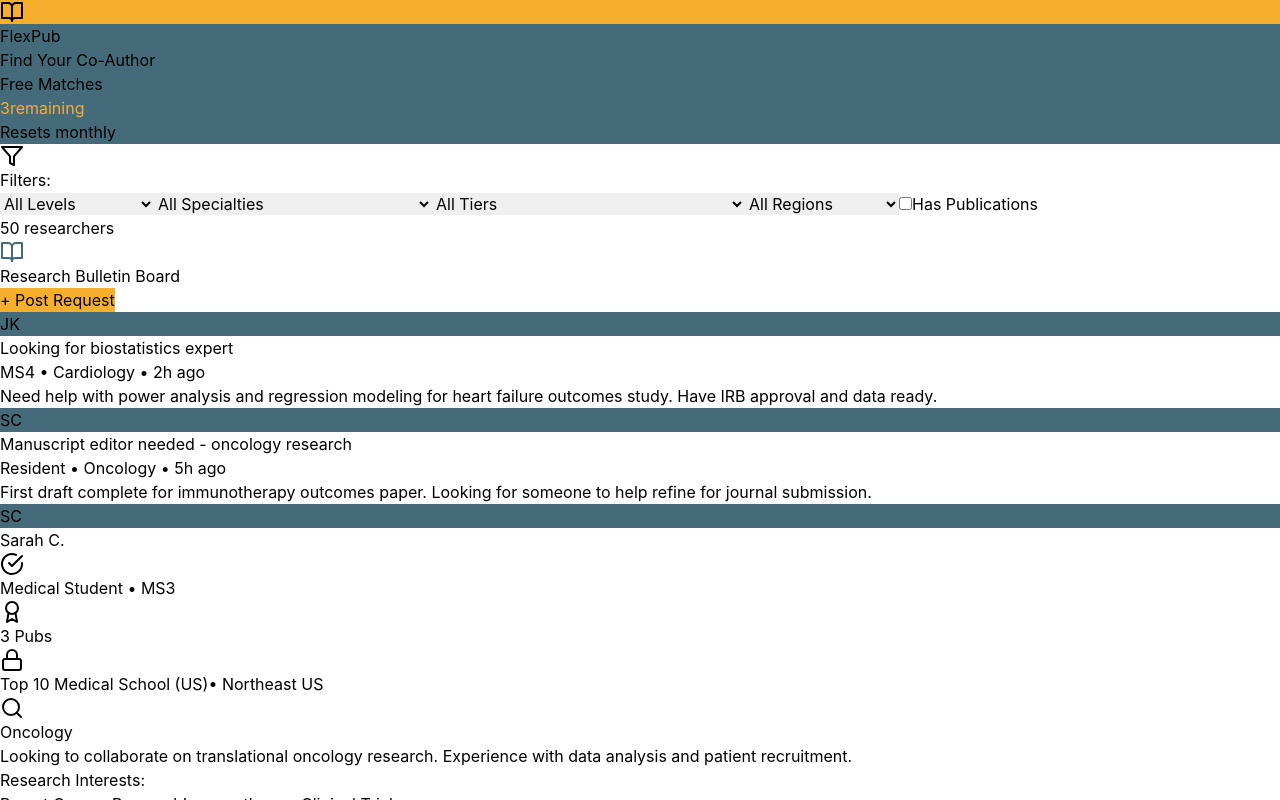
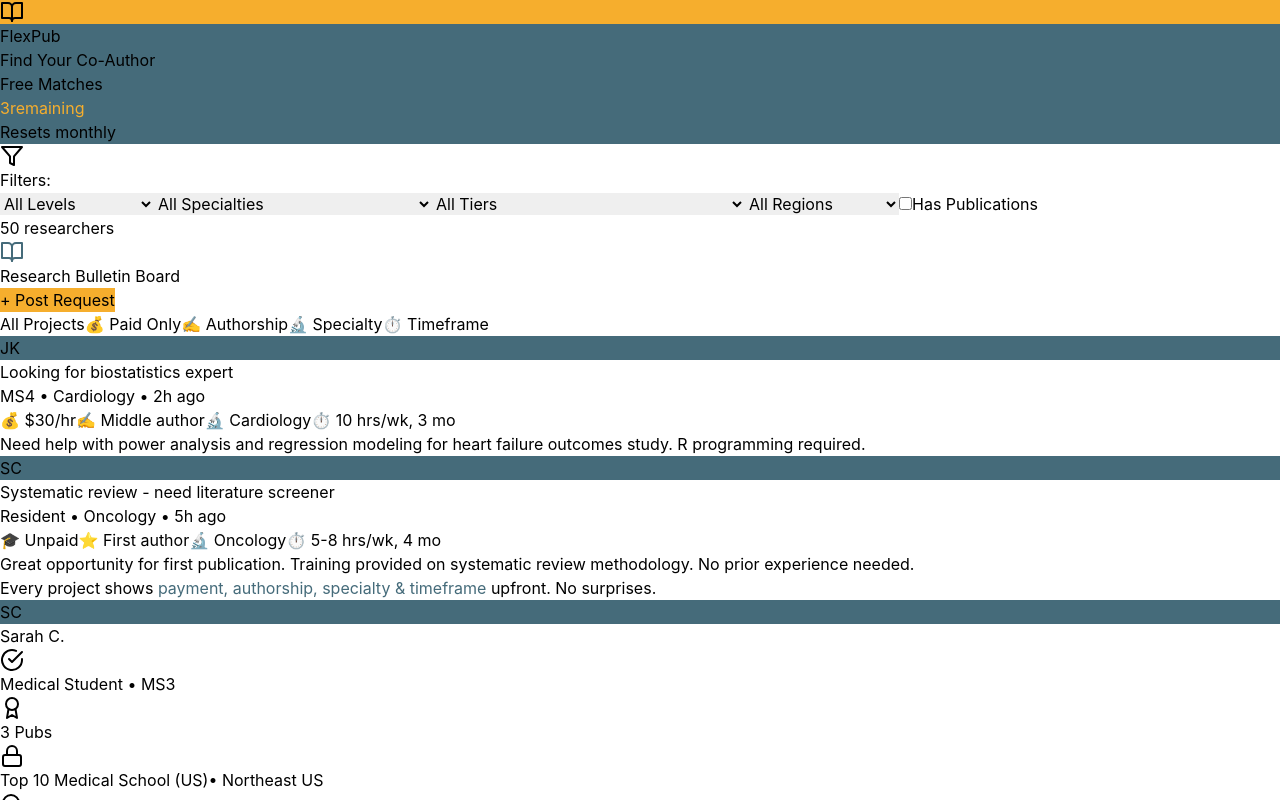
Before and after one commit to Discobelly/flexpub, a React (Vite) app: page / in a window 1280 px wide. Built offline with nearby package versions, Linux system fonts and the light colour scheme.

Commit message:
Add transparent project badges to bulletin board

```diff
--- a/src/components/FlexPub.jsx
+++ b/src/components/FlexPub.jsx
@@ -266,8 +266,27 @@
             </button>
           </div>
 
+          {/* Filter Pills - Show transparency features */}
+          <div className="flex flex-wrap gap-2 mb-4 pb-4 border-b border-gray-200">
+            <button className="px-3 py-1.5 bg-gray-100 hover:bg-gray-200 rounded-full text-xs font-medium text-gray-700 transition-colors">
+              All Projects
+            </button>
+            <button className="px-3 py-1.5 bg-gray-100 hover:bg-gray-200 rounded-full text-xs font-medium text-gray-700 transition-colors flex items-center gap-1">
+              <span>💰</span> Paid Only
+            </button>
+            <button className="px-3 py-1.5 bg-gray-100 hover:bg-gray-200 rounded-full text-xs font-medium text-gray-700 transition-colors flex items-center gap-1">
+              <span>✍️</span> Authorship
+            </button>
+            <button className="px-3 py-1.5 bg-gray-100 hover:bg-gray-200 rounded-full text-xs font-medium text-gray-700 transition-colors flex items-center gap-1">
+              <span>🔬</span> Specialty
+            </button>
+            <button className="px-3 py-1.5 bg-gray-100 hover:bg-gray-200 rounded-full text-xs font-medium text-gray-700 transition-colors flex items-center gap-1">
+              <span>⏱️</span> Timeframe
+            </button>
+          </div>
+
           <div className="space-y-3">
-            {/* Demo Post 1 */}
+            {/* Demo Post 1 - With transparent badges */}
             <div className="border border-gray-200 rounded-lg p-4 hover:border-gray-300 transition-colors">
               <div className="flex items-start justify-between mb-2">
                 <div className="flex items-center gap-3">
@@ -280,12 +299,29 @@
                   </div>
                 </div>
               </div>
+
+              {/* Transparent badges */}
+              <div className="flex flex-wrap gap-2 mb-3 ml-13">
+                <span className="px-2 py-1 bg-green-50 border border-green-200 text-green-700 text-xs font-medium rounded-md flex items-center gap-1">
+                  <span>💰</span> $30/hr
+                </span>
+                <span className="px-2 py-1 bg-blue-50 border border-blue-200 text-blue-700 text-xs font-medium rounded-md flex items-center gap-1">
+                  <span>✍️</span> Middle author
+                </span>
+                <span className="px-2 py-1 bg-purple-50 border border-purple-200 text-purple-700 text-xs font-medium rounded-md flex items-center gap-1">
+                  <span>🔬</span> Cardiology
+                </span>
+                <span className="px-2 py-1 bg-orange-50 border border-orange-200 text-orange-700 text-xs font-medium rounded-md flex items-center gap-1">
+                  <span>⏱️</span> 10 hrs/wk, 3 mo
+                </span>
+              </div>
+
               <p className="text-sm text-gray-700 ml-13">
-                Need help with power analysis and regression modeling for heart failure outcomes study. Have IRB approval and data ready.
+                Need help with power analysis and regression modeling for heart failure outcomes study. R programming required.
               </p>
             </div>
 
-            {/* Demo Post 2 */}
+            {/* Demo Post 2 - Different compensation model */}
             <div className="border border-gray-200 rounded-lg p-4 hover:border-gray-300 transition-colors">
               <div className="flex items-start justify-between mb-2">
                 <div className="flex items-center gap-3">
@@ -293,15 +329,39 @@
                     SC
                   </div>
                   <div>
-                    <p className="font-semibold text-gray-900">Manuscript editor needed - oncology research</p>
+                    <p className="font-semibold text-gray-900">Systematic review - need literature screener</p>
                     <p className="text-xs text-gray-500">Resident • Oncology • 5h ago</p>
                   </div>
                 </div>
               </div>
+
+              {/* Transparent badges */}
+              <div className="flex flex-wrap gap-2 mb-3 ml-13">
+                <span className="px-2 py-1 bg-gray-50 border border-gray-300 text-gray-700 text-xs font-medium rounded-md flex items-center gap-1">
+                  <span>🎓</span> Unpaid
+                </span>
+                <span className="px-2 py-1 bg-yellow-50 border border-yellow-200 text-yellow-700 text-xs font-medium rounded-md flex items-center gap-1">
+                  <span>⭐</span> First author
+                </span>
+                <span className="px-2 py-1 bg-purple-50 border border-purple-200 text-purple-700 text-xs font-medium rounded-md flex items-center gap-1">
+                  <span>🔬</span> Oncology
+                </span>
+                <span className="px-2 py-1 bg-orange-50 border border-orange-200 text-orange-700 text-xs font-medium rounded-md flex items-center gap-1">
+                  <span>⏱️</span> 5-8 hrs/wk, 4 mo
+                </span>
+              </div>
+
               <p className="text-sm text-gray-700 ml-13">
-                First draft complete for immunotherapy outcomes paper. Looking for someone to help refine for journal submission.
+                Great opportunity for first publication. Training provided on systematic review methodology. No prior experience needed.
               </p>
             </div>
+          </div>
+
+          {/* Info note about transparency */}
+          <div className="mt-4 pt-4 border-t border-gray-200">
+            <p className="text-xs text-gray-600 text-center">
+              Every project shows <span className="font-semibold" style={{color: '#456b7a'}}>payment, authorship, specialty & timeframe</span> upfront. No surprises.
+            </p>
           </div>
         </div>
 
```
